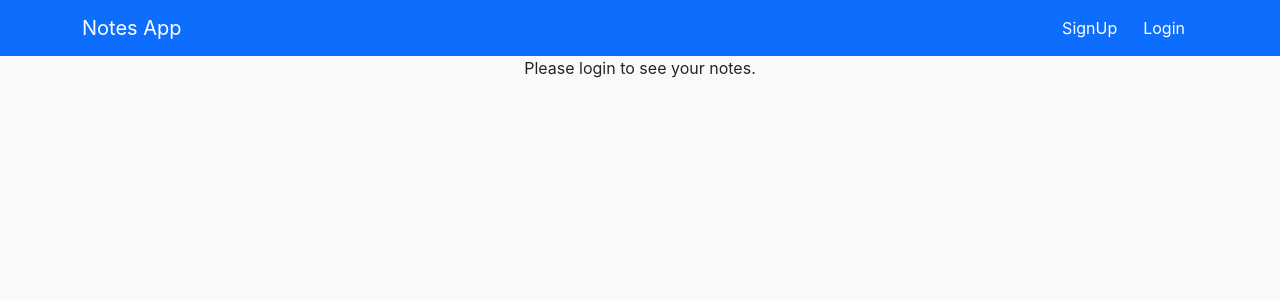
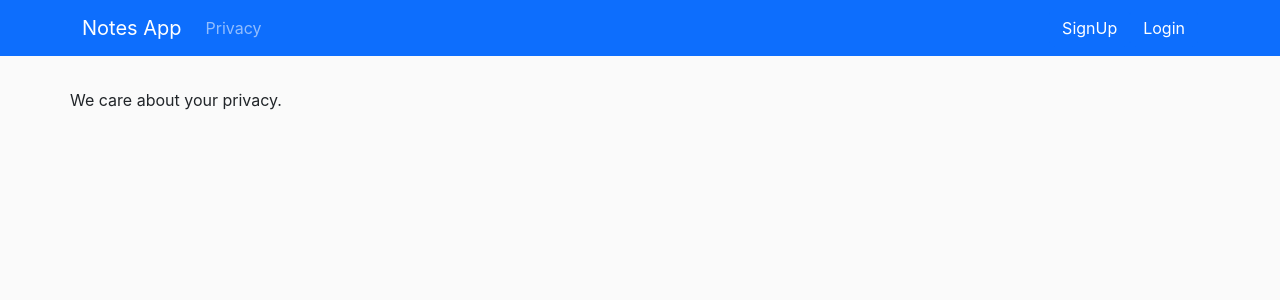
Before and after one commit to vinodpatildev/notes-app-mern, a React (Create React App) app in the folder frontend/: page /privacy in a window 1280 px wide. Shown: the top 300 px of the page. Built offline with nearby package versions, Linux system fonts and the light colour scheme; no server answers.

Commit message:
Routing with react router.

```diff
--- a/frontend/package.json
+++ b/frontend/package.json
@@ -17,6 +17,7 @@
     "react-dom": "^18.2.0",
     "react-hook-form": "^7.43.3",
     "react-icons": "^4.7.1",
+    "react-router-dom": "^6.8.2",
     "react-scripts": "5.0.1",
     "typescript": "^4.9.5",
     "web-vitals": "^2.1.4"
--- a/frontend/src/App.tsx
+++ b/frontend/src/App.tsx
@@ -2,12 +2,17 @@
 import LoginModal from "./components/LoginModal";
 import NavBar from './components/NavBar';
 import SignUpModal from './components/SignUpModal';
-import styles from "./styles/NotesPage.module.css";
+import styles from "./styles/App.module.css";
 import { useEffect, useState } from "react";
 import { User } from './models/user';
 import * as NotesApi from "./network/notes_api";
 import NotesPageLoggedInView from './components/NotesPageLoggedInView';
 import NotesPageLoggedOutView from './components/NotesPageLoggedOutView';
+import { BrowserRouter } from 'react-router-dom';
+import { Route, Routes } from 'react-router';
+import NotesPage from './pages/NotesPage';
+import PrivacyPage from './pages/PrivacyPage';
+import NotFoundPage from './pages/NotFoundPage';
 
 function App() {
 
@@ -31,6 +36,7 @@
   },[]);
 
   return (
+    <BrowserRouter>
     <div>
       <NavBar
         loggedInUser={loggedInUser}
@@ -38,15 +44,24 @@
         onLoginClicked={()=>setShowLoginModal(true)}
         onLogoutSuccessful={()=>setLoggedInUser(null)}
       />
-    <Container className={styles.notesPage}>
-      <>
-      {
-        loggedInUser
-        ? <NotesPageLoggedInView />
-        : <NotesPageLoggedOutView />
-      }
-      </>
-    </Container>
+      <Container className={styles.pageContainer}>
+        <Routes>
+          <Route
+            path='/'
+            element={<NotesPage loggedInUser={loggedInUser}/>}
+          />
+          <Route
+            path='/privacy'
+            element={<PrivacyPage/>}
+          />
+          <Route
+            path='/*'
+            element={<NotFoundPage />}
+          />
+
+        </Routes>
+      </Container>
+
     {
       showSignUpModal &&
       <SignUpModal
@@ -68,6 +83,7 @@
       />
     }
     </div>
+    </BrowserRouter>
   );
 }
 
--- a/frontend/src/components/NavBar.tsx
+++ b/frontend/src/components/NavBar.tsx
@@ -3,6 +3,7 @@
 import { User } from "../models/user";
 import NavBarLoggedInView from "./NavBarLoggedInView";
 import NavBarLoggedOutView from "./NavBarLoggedOutView";
+import { Link } from "react-router-dom";
 
 interface NavBarProps{
     loggedInUser: User | null,
@@ -15,11 +16,14 @@
     return (
         <Navbar bg="primary" variant="dark" expand="sm" sticky="top" >
             <Container>
-                <Navbar.Brand>
+                <Navbar.Brand as={Link} to="/">
                     Notes App
                 </Navbar.Brand>
                 <Navbar.Toggle aria-controls="main-navbar" />
                 <Navbar.Collapse id="main-navbar" >
+                    <Nav>
+                        <Nav.Link as={Link} to="/privacy" > Privacy </Nav.Link>
+                    </Nav>
                     <Nav className="ms-auto">
                         {
                             loggedInUser
--- /dev/null
+++ b/frontend/src/pages/NotFoundPage.tsx
@@ -0,0 +1,9 @@
+const NotFoundPage = () => {
+    return (
+        <div>
+            <p>Page Not Found</p>
+        </div>
+    );
+}
+
+export default NotFoundPage;
--- /dev/null
+++ b/frontend/src/pages/NotesPage.tsx
@@ -0,0 +1,25 @@
+import { Container } from "react-bootstrap";
+import NotesPageLoggedInView from "../components/NotesPageLoggedInView";
+import NotesPageLoggedOutView from "../components/NotesPageLoggedOutView";
+import { User } from "../models/user";
+import styles from "../styles/NotesPage.module.css";
+
+interface NotesPageProps{
+    loggedInUser:User | null
+}
+
+const NotesPage = ({loggedInUser}:NotesPageProps) => {
+    return (
+        <Container className={styles.notesPage}>
+      <>
+      {
+        loggedInUser
+        ? <NotesPageLoggedInView />
+        : <NotesPageLoggedOutView />
+      }
+      </>
+    </Container>
+    );
+}
+
+export default NotesPage;
--- /dev/null
+++ b/frontend/src/pages/PrivacyPage.tsx
@@ -0,0 +1,9 @@
+const PrivacyPage = () => {
+    return (
+        <div>
+            <p>We care about your privacy.</p>
+        </div>
+    );
+}
+
+export default PrivacyPage;
--- /dev/null
+++ b/frontend/src/styles/App.module.css
@@ -0,0 +1,3 @@
+.pageContainer{
+    padding: 32px 0;
+}
```
Also changed, not shown: frontend/src/components/NotesPageLoggedInView.tsx (indentation only), 2 other files (tests, documents, lock files or other folders).
